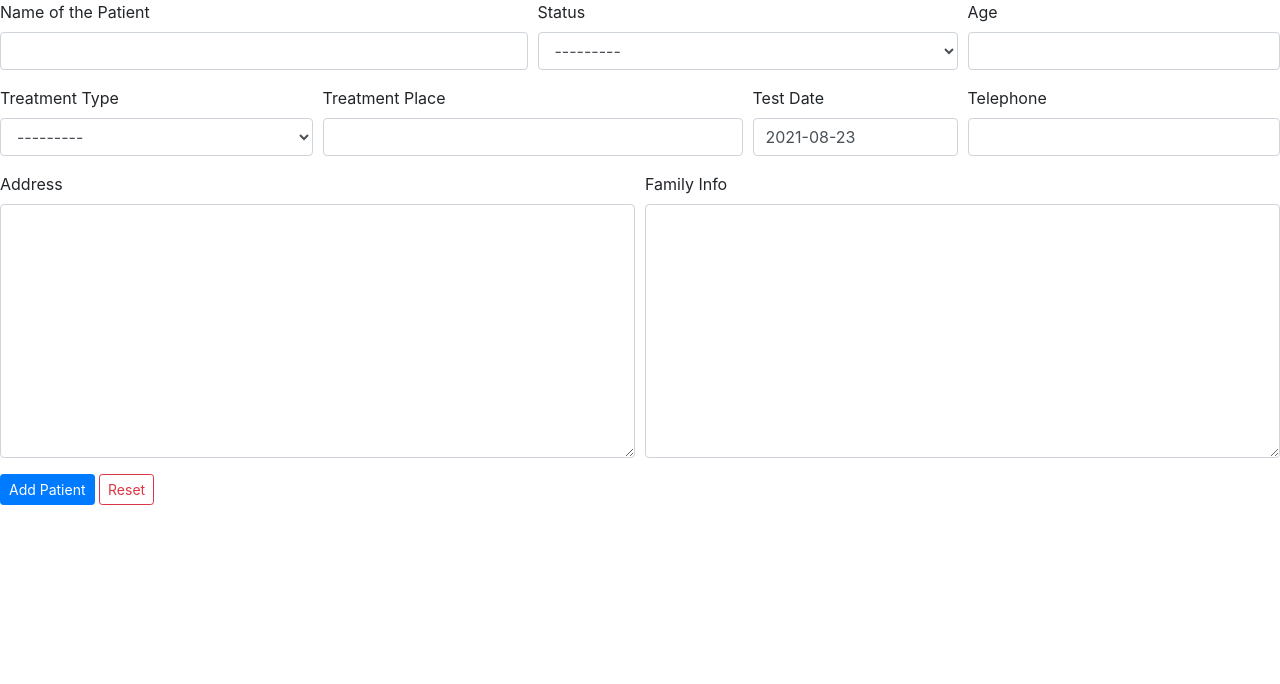
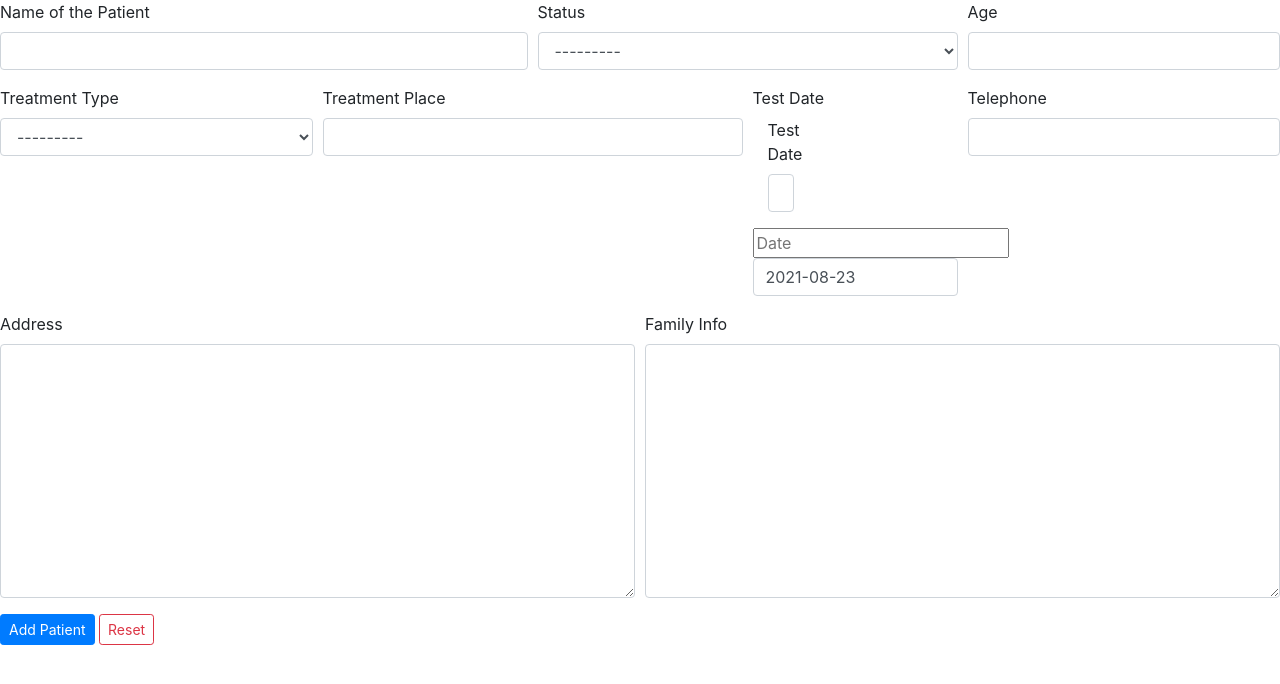
Before and after one commit to ChamodhNethsara/COVID_MANAGER, a Django app: page /add_patient_view/ in a window 1280 px wide. Shown: the part 72-756 px from the top of the page. Run offline with Django 3.2, Linux system fonts and the light colour scheme; a user stored in the database is signed in; some libraries are stand-ins or nearby versions.

Commit message:
Update add_patient.html

```diff
--- a/templates/manager/add_patient.html
+++ b/templates/manager/add_patient.html
@@ -1,4 +1,11 @@
 {% extends 'base.html' %}
+
+<link href="//netdna.bootstrapcdn.com/font-awesome/4.0.3/css/font-awesome.min.css" rel="stylesheet" type="text/css" />
+<link href="https://cdn.rawgit.com/mdehoog/Semantic-UI/6e6d051d47b598ebab05857545f242caf2b4b48c/dist/semantic.min.css" rel="stylesheet" type="text/css" />
+<script src="https://code.jquery.com/jquery-2.1.4.js"></script>
+<script src="https://cdn.rawgit.com/mdehoog/Semantic-UI/6e6d051d47b598ebab05857545f242caf2b4b48c/dist/semantic.min.js"></script>
+
+
 {% block title %}
 Add a Patient
 {% endblock %}
@@ -45,6 +52,17 @@ Add a Patient
 
           <div class="form-group col-md-2">
             <label for="{{form.treatment_place.id_for_label}}}">Test Date </label>
+              <div class="form-group col-md-2">
+            <label for="id_treatment_place}">Test Date </label>
+              <input type="text" name="test_date" value="2021-08-23" class="form-control" required id="id_test_date"><input type="hidden" name="initial-test_date" value="2021-08-23 06:08:05+00:00" id="initial-id_test_date">
+          </div>
+              <div class="ui calendar" id="example2">
+    <div class="ui input left icon">
+      <i class="calendar icon"></i>
+      <input type="text" placeholder="Date">
+    </div>
+  </div>
+
               {{ form.test_date }}
           </div>
 
```
